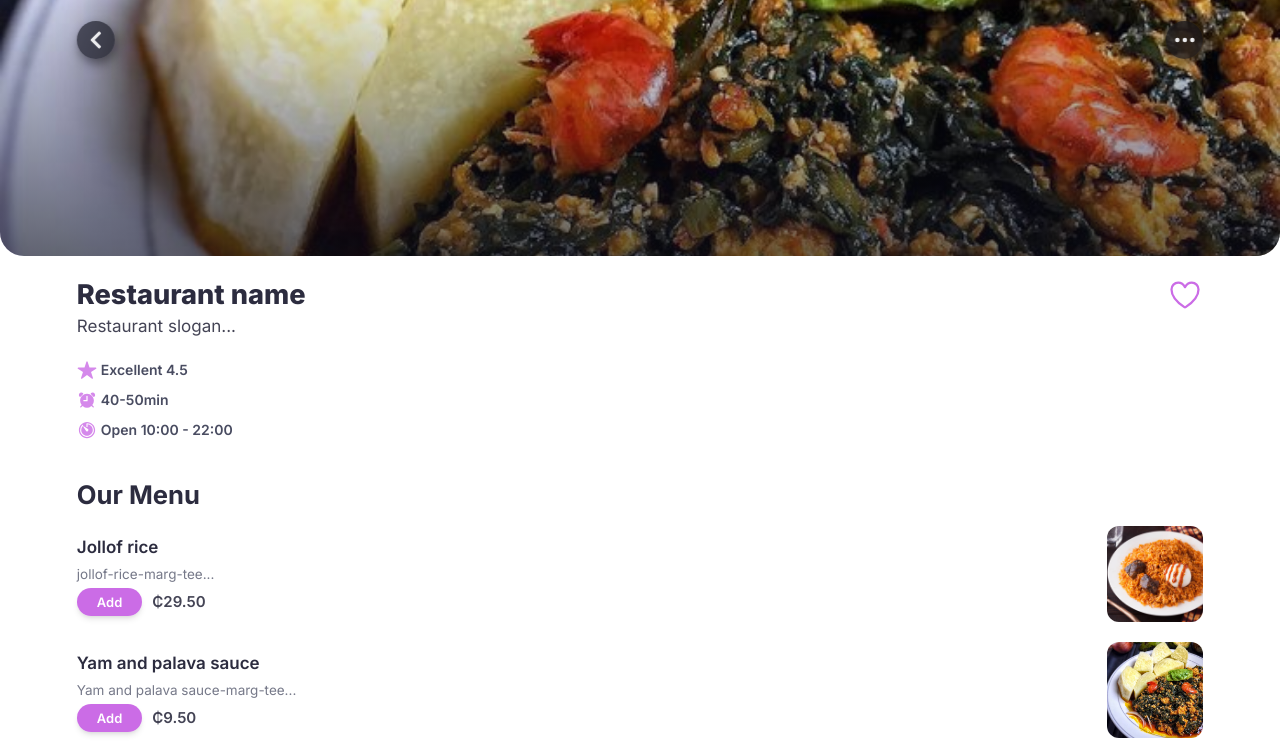
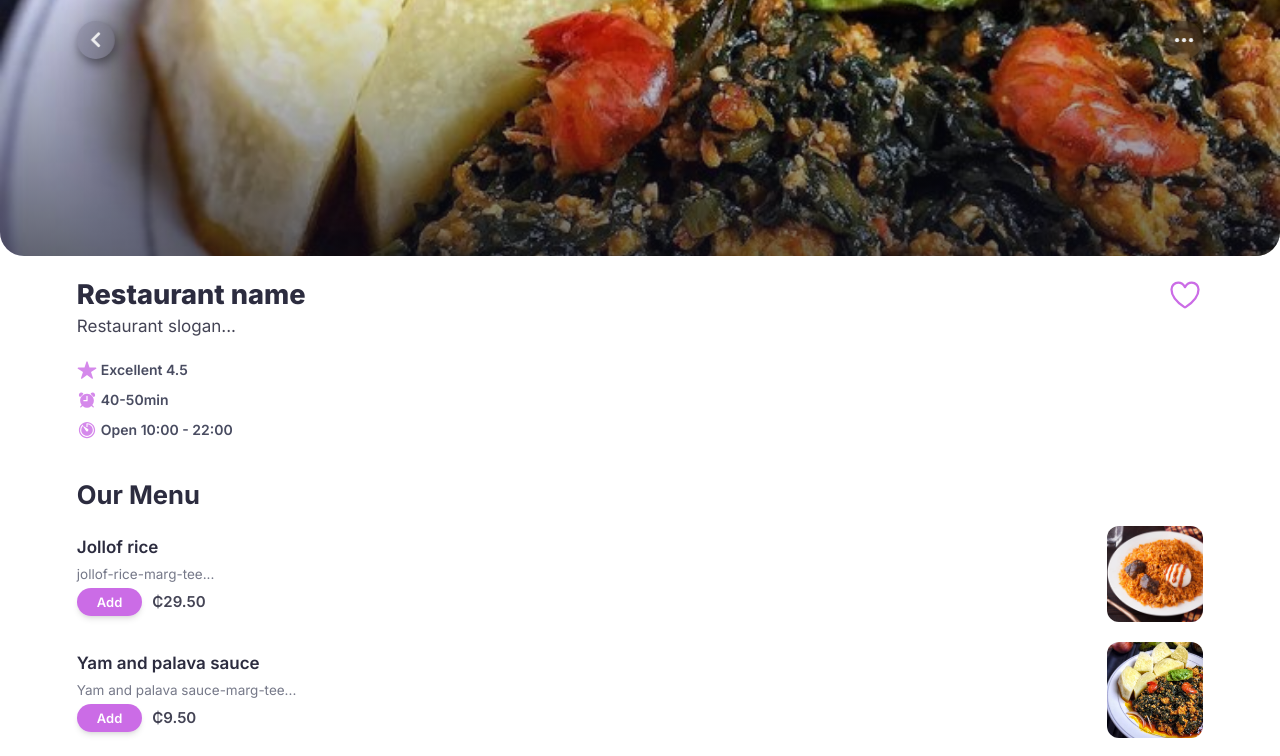
Before and after one commit to merrylow/merrylow_frontend, a Next.js app: page /restaurants/1 in a window 1280 px wide. Shown: the top 756 px of the page. Built offline with nearby package versions, Linux system fonts and the light colour scheme.

Commit message:
a few ui tweaks

```diff
--- a/app/(other-pages)/loading.tsx
+++ b/app/(other-pages)/loading.tsx
@@ -3,8 +3,8 @@ import ClipLoader from "react-spinners/ClipLoader";
 const Loading = () => {
      return (
           <div className='w-full h-[100vh] flex items-center justify-center'>
-               {/* <ClipLoader size={80} loading={true} color='#CB6CE6' aria-label="Loadin9Spinner" /> */}
-               <div className="loading loading-spinner loading-lg" />
+               <ClipLoader size={80} loading={true} color='#CB6CE6' aria-label="Loadin9Spinner" />
+               {/* <div className="loading loading-spinner loading-lg" /> */}
           </div>
      )
 }
--- a/app/(other-pages)/profile/page.tsx
+++ b/app/(other-pages)/profile/page.tsx
@@ -6,9 +6,9 @@ import { FaUser, FaShoppingBag, FaHourglassHalf, FaMapMarkerAlt, FaCreditCard, F
 const ProfilePage = () => {
      return (
           <div className='min-h-screen w-full flex flex-col justify-around items-center'>
-               <div className='w-[88%] flex flex-col gap-12 mt-5'>
+               <div className='w-[88%] flex flex-col gap-10'>
                     <section className='flex flex-col items-center space-y-3 text-center'>
-                         <FaUserCircle className='text-secondary-pale size-12' />
+                         <FaUserCircle className='text-secondary-pale size-24' />
                          <div>
                               <h2 className='text-md font-bold text-black'>Username</h2>
                               <p className='text-sm text-gray-500'>email</p>
@@ -59,7 +59,7 @@ const ProfilePage = () => {
                     </section>
 
                     <section>
-                         <button className='w-full h-11 flex items-center justify-center space-x-3 btn'>
+                         <button className='w-full h-11 flex items-center justify-center space-x-2.5 btn'>
                               <FaSignOutAlt />
                               <span>Log out</span>
                          </button>
--- a/app/(other-pages)/restaurants/[restaurantId]/page.tsx
+++ b/app/(other-pages)/restaurants/[restaurantId]/page.tsx
@@ -1,3 +1,4 @@
+import BackButton from "@/components/backButton"
 import FavouriteIcon from "@/components/favouriteIcon"
 import Image from "next/image"
 import Link from 'next/link'
@@ -64,16 +65,12 @@ const RestaurantPage = async ({ params }: { params: Promise<{ restaurantId: stri
 
                {/* navigation */}
                <section className='absolute flex justify-between items-center w-[88%] h-10 top-5 left-1/2 -translate-x-1/2 z-50'>
-                    <Link
-                         href='/restaurants'
-                         className='w-[2.35rem] h-[2.35rem] flex items-center justify-center rounded-full backdrop-blur-md bg-black/60 shadow-[2px_5px_11px_rgba(0,1,0,0.45)] transition-all'>
-                         <FaChevronLeft className='size-5 fill-gray-pale' />
-                    </Link>
+                    <BackButton />
 
                     <button
                          title='more options'
                          className='navigation-btn'>
-                         <IoEllipsisHorizontal className='size-6 fill-gray-pale' />
+                         <IoEllipsisHorizontal className='size-[1.4rem] fill-gray-pale' />
                     </button>
                </section>
 
--- a/app/globals.css
+++ b/app/globals.css
@@ -36,7 +36,7 @@
      --text-md: 1.063rem; /* 17px */
      --text-lg: 1.25rem; /* 20px */
      --text-xl: 1.7rem; /* 27.2px */
-     --text-2xl: 1.9rem;
+     --text-2xl: 1.95rem;
 }
 
 
@@ -50,7 +50,7 @@
      }
 
      .navigation-btn {
-          @apply w-[2.35rem] h-[2.35rem] flex items-center justify-center rounded-full backdrop-blur-md bg-black/60 shadow-[2px_5px_11px_rgba(0,1,0,0.45)] transition-all;
+          @apply w-[2.39rem] h-[2.39rem] flex items-center justify-center rounded-full backdrop-blur-md bg-black/10 shadow-[2px_5px_11px_rgba(0,1,0,0.45)] transition-all;
      }
 }
 
--- a/app/loading.tsx
+++ b/app/loading.tsx
@@ -4,8 +4,8 @@ import ClipLoader from "react-spinners/ClipLoader";
 const Loading = () => {
      return (
           <div className='w-full h-[75vh] flex items-center justify-center'>
-               {/* <ClipLoader size={80} loading={true} color='#CB6CE6' aria-label="Loading Spinner" /> */}
-               <div className="loading loading-spinner loading-lg" />
+               <ClipLoader size={80} loading={true} color='#CB6CE6' aria-label="Loading Spinner" />
+               {/* <div className="loading loading-spinner loading-lg" /> */}
           </div>
      )
 }
--- /dev/null
+++ b/components/backButton.tsx
@@ -0,0 +1,27 @@
+'use client'
+
+import { usePathname, useRouter } from "next/navigation"
+import { FaChevronLeft } from "react-icons/fa"
+
+const BackButton = () => {
+     const pathname = usePathname()
+     const router = useRouter()
+
+     return (
+          <button
+               onClick={() => router.back()}
+               className={pathname === '/cart'
+                    ? 'text-black'
+                    : 'navigation-btn'}
+                    title='back button'
+               aria-label='back button'
+          >
+               <FaChevronLeft className={pathname === '/cart'
+                    ? 'size-5 text-seconday-soft'
+                    : 'size-[1.1rem] fill-gray-pale'}
+               />
+          </button>
+     )
+}
+
+export default BackButton
--- a/components/navbar.tsx
+++ b/components/navbar.tsx
@@ -13,7 +13,7 @@ const Navbar = () => {
                     </section>
 
                     {/* location */}
-                    <section className="flex items-center space-x-0.5 text-[13.5px]">
+                    <section className="flex items-center space-x-0.5 text-sm">
                          <span className="font-semibold">Home,</span>
                          <span className="pl-0.5">University of Ghana</span>
                     </section>
--- a/components/productModal.tsx
+++ b/components/productModal.tsx
@@ -29,7 +29,7 @@ const ProductModal = async ({ params }: { params: Promise<{ restaurantId: string
                                    <Link
                                         href={`/restaurants/${restaurantId}`}
                                         className='navigation-btn'
-                                        aria-label='Go back'
+                                        aria-label='back button'
                                    >
                                         <FaChevronLeft className='size-5 fill-gray-pale' />
                                    </Link>
```
Also changed, not shown: app/(other-pages)/cart/page.tsx (+10 -9 lines).
